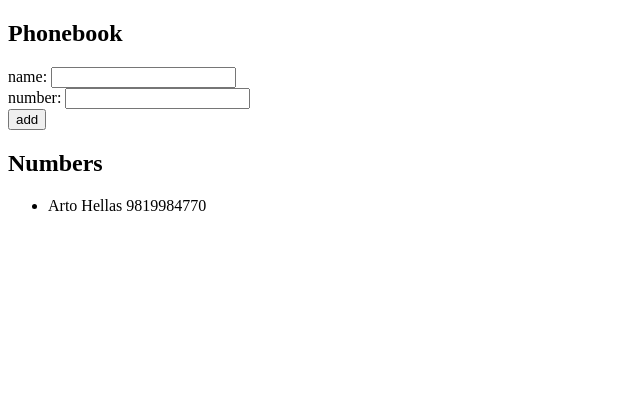
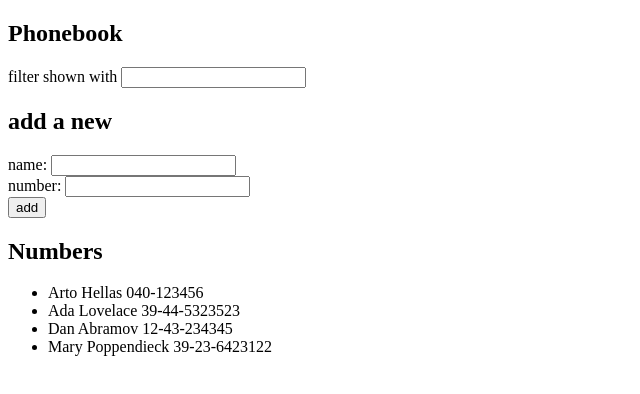
Before and after one commit to JayKanakiya/fullstackopen, a React (Create React App) app in the folder part2/phonebook/: page / in a window 1280 px wide. Shown: the top 394 px of the page, without its empty margins (0-640 px from the left). Built offline with nearby package versions, Linux system fonts and the light colour scheme.

Commit message:
2.9 solution added

```diff
--- a/part2/phonebook/src/App.js
+++ b/part2/phonebook/src/App.js
@@ -1,7 +1,11 @@
 import React, { useState } from 'react'
 
 const Persons = (props) => {
-	const disp = () => props.persons.map(person=>
+	var filteredNames = props.persons
+	if(props.showResults){
+		filteredNames = props.persons.filter(person => person.name.toLowerCase().includes(props.showResults.toLowerCase()))
+	}
+	const disp = () => filteredNames.map(person=>
 			<li key={person.name}> {person.name} {person.number}</li>
 	)
 	return (
@@ -13,12 +17,14 @@ const Persons = (props) => {
 
 const App = () => {
   const [ persons, setPersons] = useState([
-	{ name: 'Arto Hellas',
-	   number: '9819984770'
-	}
+	{ name: 'Arto Hellas', number: '040-123456' },
+    { name: 'Ada Lovelace', number: '39-44-5323523' },
+    { name: 'Dan Abramov', number: '12-43-234345' },
+    { name: 'Mary Poppendieck', number: '39-23-6423122' }
   ])
   const [ newName, setNewName ] = useState('')
   const [newNumber, setNumber] = useState('')
+  const [showResults, setResults] = useState('')
 
   const addDetails = (event) => {
 	  event.preventDefault()
@@ -50,10 +56,21 @@ const App = () => {
 	//   console.log(event.target.value)
 	  setNumber(event.target.value)
   }
+  const filterChange = (event) => {
+	  setResults(event.target.value)
+  }
+
 
   return (
     <div>
       <h2>Phonebook</h2>
+	  <div>
+		  filter shown with <input
+			value={showResults}
+			onChange = {filterChange}
+		  />
+	  </div>
+	  <h2>add a new </h2>
       <form onSubmit={addDetails}>
         <div>
 		  name: <input
@@ -71,7 +88,7 @@ const App = () => {
         </div>
       </form>
       <h2>Numbers</h2>
-      <Persons persons={persons} />
+      <Persons persons={persons} showResults={showResults} />
     </div>
   )
 }
```
